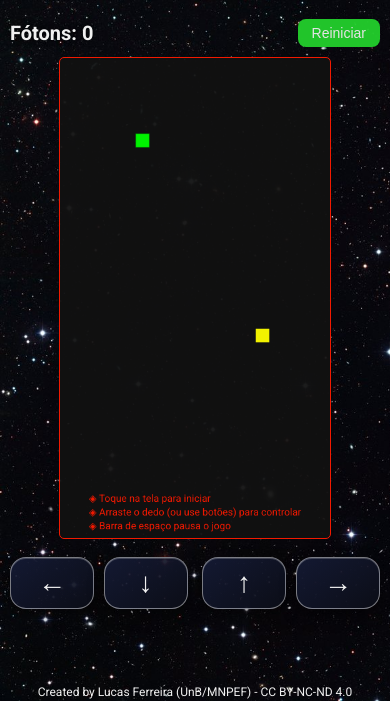
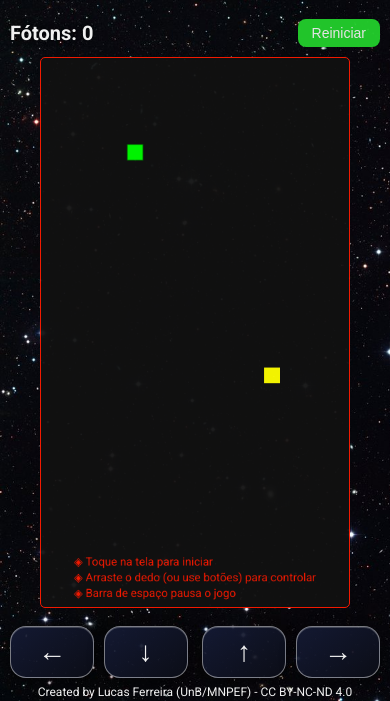
Before and after one commit to cometsinthesky/einstein-snake-game, a plain HTML site: page game.html in a window 390 px wide. Shown: the part 143-844 px from the top of the page. Drawn offline with Linux system fonts and the light colour scheme.

Commit message:
Adjust responsive canvas sizing and language screen typography

```diff
--- a/functions.js
+++ b/functions.js
@@ -53,6 +53,8 @@ function randomFoodPosition() {
 
 function applyCanvasSettings() {
     const mobileOrTablet = window.matchMedia('(max-width: 1024px)').matches;
+    const targetWidthRatio = mobileOrTablet ? 0.96 : 0.70;
+    const targetHeightRatio = mobileOrTablet ? 0.65 : 0.50;
 
     if (mobileOrTablet) {
         columns = 18;
@@ -62,15 +64,18 @@ function applyCanvasSettings() {
         rows = 40;
     }
 
-    const widthLimit = Math.max(window.innerWidth - 20, columns * box);
-    const heightLimit = mobileOrTablet ? window.innerHeight * 0.6 : window.innerHeight * 0.86;
+    const widthLimit = window.innerWidth * targetWidthRatio;
+    const heightLimit = window.innerHeight * targetHeightRatio;
 
     canvas.width = columns * box;
     canvas.height = rows * box;
 
-    const cellInPixels = Math.floor(Math.min(widthLimit / columns, heightLimit / rows));
-    canvas.style.width = `${cellInPixels * columns}px`;
-    canvas.style.height = `${cellInPixels * rows}px`;
+    const gridWidth = columns * box;
+    const gridHeight = rows * box;
+    const scale = Math.min(widthLimit / gridWidth, heightLimit / gridHeight);
+
+    canvas.style.width = `${gridWidth * scale}px`;
+    canvas.style.height = `${gridHeight * scale}px`;
 }
 
 function isMobileOrTabletTouch(event) {
--- a/styles.css
+++ b/styles.css
@@ -170,6 +170,7 @@ h1 {
 .language-title,
 .language-subtitle {
     text-align: center;
+    font-family: "Orbitron", sans-serif;
 }
 
 .language-subtitle {
@@ -192,6 +193,7 @@ h1 {
     font-size: 30px;
     background-color: #000000;
     color: #ffffff;
+    font-family: "Orbitron", sans-serif;
     text-decoration: none;
     border-radius: 5px;
     overflow: hidden;
@@ -204,6 +206,7 @@ h1 {
     font-size: 30px;
     background-color: #000000;
     color: #ffffff;
+    font-family: "Orbitron", sans-serif;
     text-decoration: none;
     border-radius: 5px;
     overflow: hidden;
```
Also changed, not shown: functionsEN.js (+10 -5 lines).
